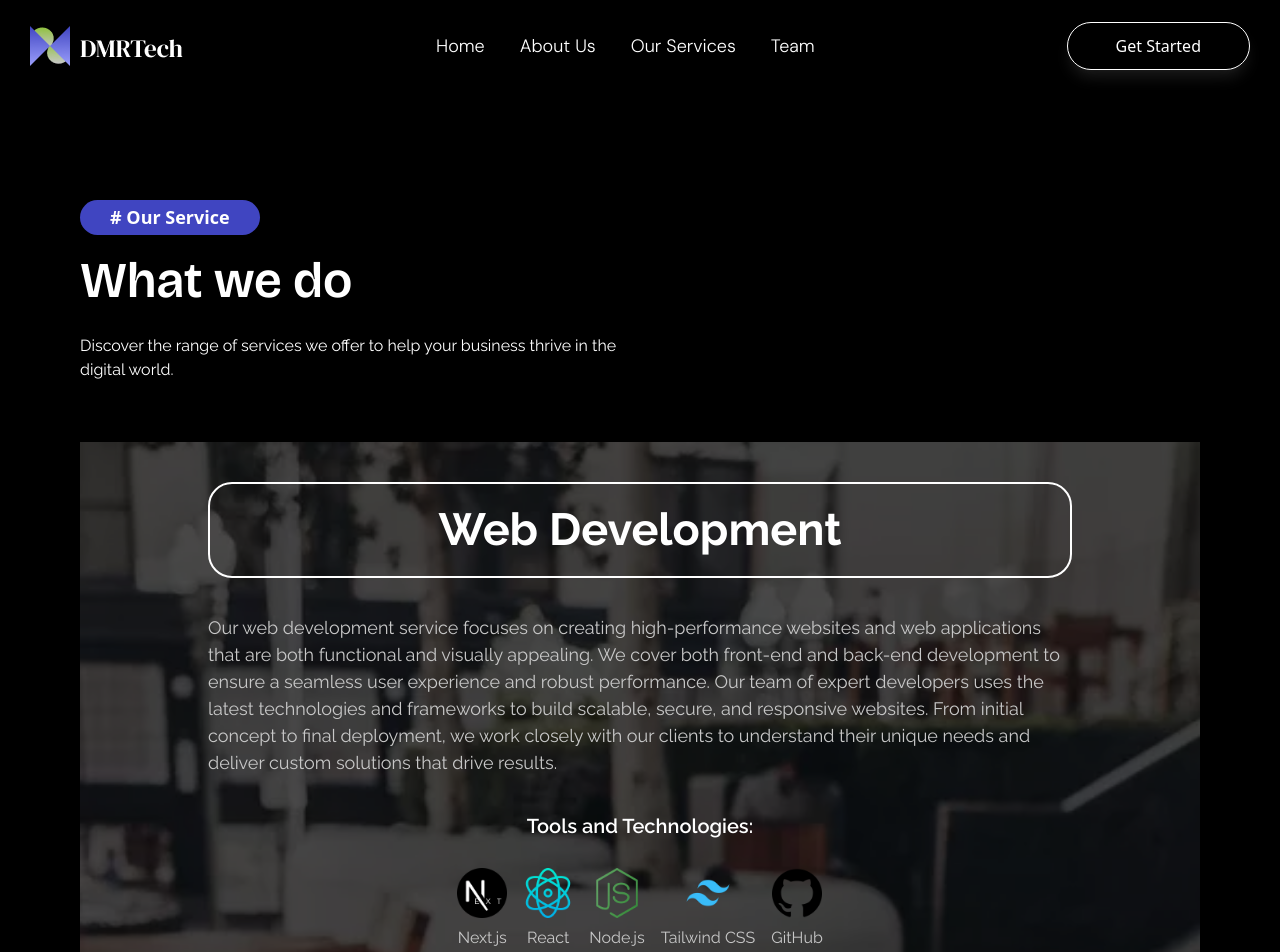
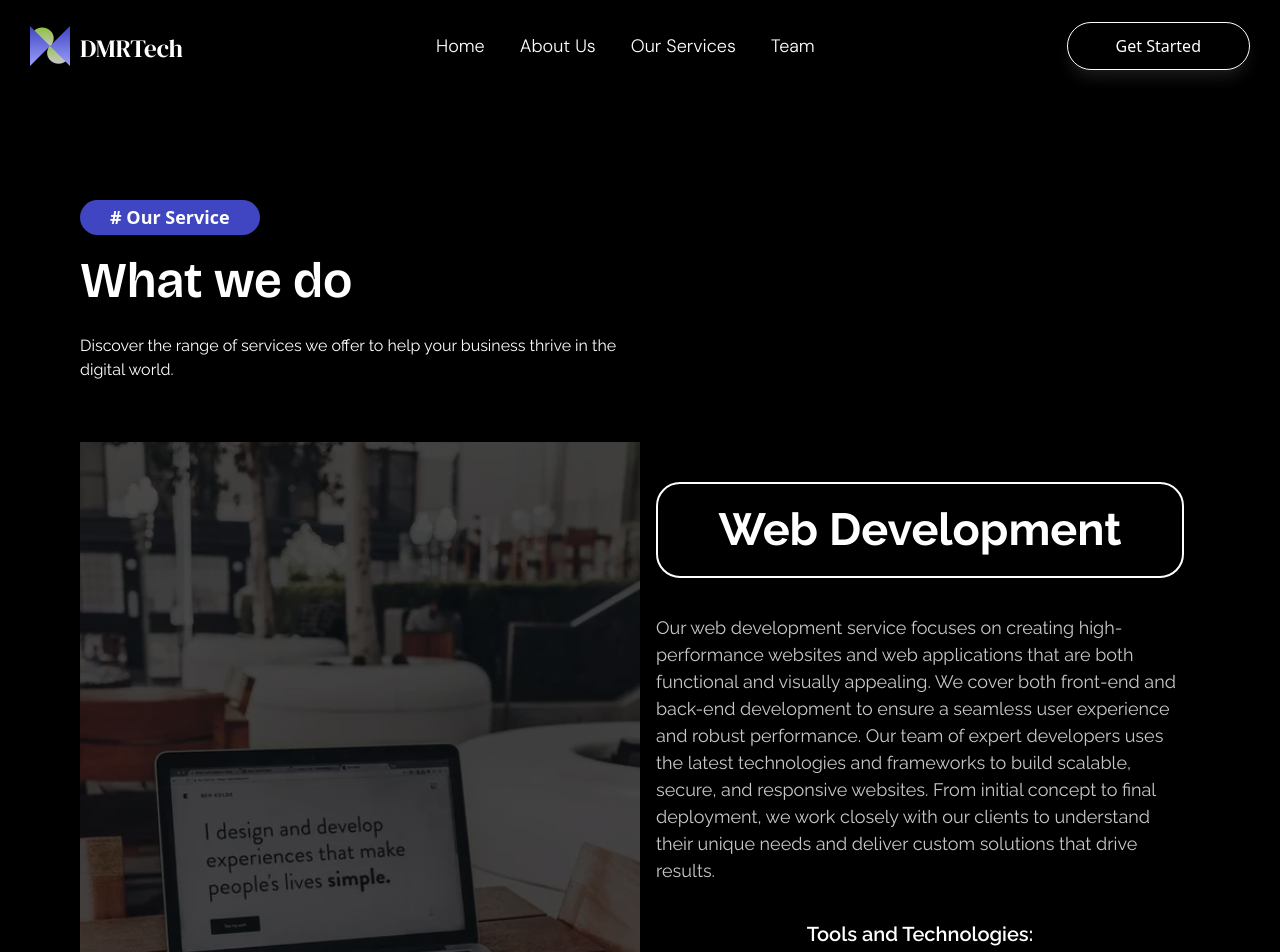
Before and after one commit to nurrizkiamalia/DMRTech, a Next.js app: page /ServiceCompany in a window 1280 px wide. Shown: the top 952 px of the page. Built offline with nearby package versions, Linux system fonts and the light colour scheme.

Commit message:
fix: large element for performance

```diff
--- a/app/ServiceCompany/components/ProjectShowcase/Projects.tsx
+++ b/app/ServiceCompany/components/ProjectShowcase/Projects.tsx
@@ -13,12 +13,12 @@ const Projects: React.FC = () => {
                         width={500}
                         height={500}
                         alt="image"
-                        className=" absolute hover:scale-110 rounded-3xl transition-all ease-linear"
+                        className=" hover:scale-110 rounded-3xl transition-all ease-linear"
                         style={{
                             height: "100%",
                             width: "100%"
                         }}
-                        priority/>
+                        priority={false} />
                     </div>
                     <div className="flex flex-col lg:flex-row justify-between items-center pt-2 px-5">
                         <h2 className=" cursor-alias hover:scale-105 transition-all ease-in-out hover:text-dspLimeGreen font-dmBricolage font-bold text-pXL xl:text-pXXL">{item.title}</h2>
--- a/app/ServiceCompany/components/ServiceDescription/ServiceDetails.tsx
+++ b/app/ServiceCompany/components/ServiceDescription/ServiceDetails.tsx
@@ -32,14 +32,19 @@ const ServiceDetails: React.FC = () => {
       >
         {servicedata.map((item, index) => (
           <SwiperSlide key={index} className="service" id={idName[index]}>
-            <div className="relative w-full h-full">
-              <div className="absolute w-full h-full -z-10 ">
+            <div className="relative w-full h-full grid grid-cols-1 lg:grid-cols-2">
+              <div className=" w-full h-full -z-10 ">
                 <Image
                   src={`/assets/${item.image}`}
-                  width={1200}
+                  width={800}
                   height={500}
                   alt="service-image"
-                  className=" lg:block hidden transition-transform duration-500 ease-in-out transform hover:scale-110 mix-blend-darken bg-black opacity-30"
+                  className=" transition-transform duration-500 ease-in-out transform hover:scale-110 mix-blend-darken bg-black opacity-30"
+                  style={{
+                    height: "100%",
+                    width: "100%",
+                    objectFit: "cover"
+                  }}
                   priority
                 />
               </div>
```
